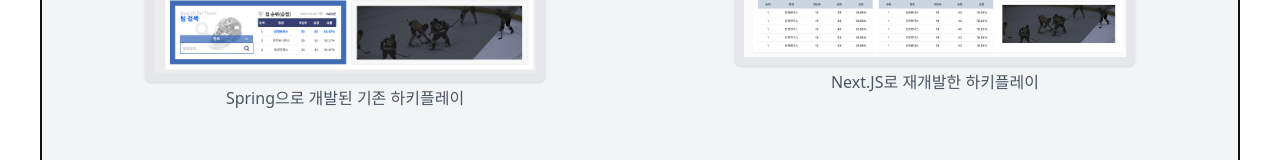
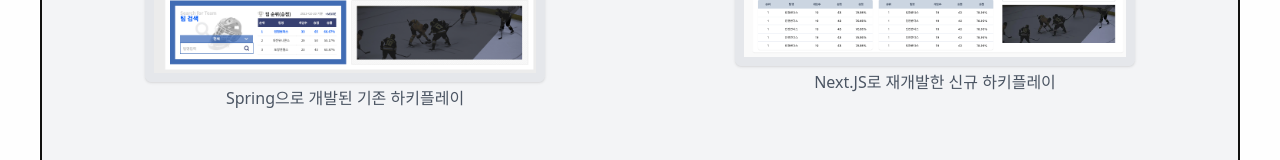
Before and after one commit to PJinsoo/pohtofolio, a Next.js app: page / in a window 1280 px wide. Both pictures are taken after a click on the element "구현 사진". Shown: the part 3883-4043 px from the top of the page. Built offline with nearby package versions, Linux system fonts and the light colour scheme.

Commit message:
텍스트 수정

```diff
--- a/components/career.tsx
+++ b/components/career.tsx
@@ -103,7 +103,7 @@ const Career = () => {
                             </div>
                             <div className="m-10 flex flex-col justify-center">
                                 <Image id={id+"_new"} src={newImg} alt={'Next.JS HockeyPlay'} width={400} onClick={imgViewModal} className="p-2 border rounded-md bg-gray-200 shadow"/>
-                                <span className="text-center text-gray-600 mt-1">Next.JS로 재개발한 하키플레이</span>
+                                <span className="text-center text-gray-600 mt-1">Next.JS로 재개발한 신규 하키플레이</span>
                             </div>
                         </div>
                         )}
--- a/components/projects.tsx
+++ b/components/projects.tsx
@@ -52,6 +52,7 @@ const Projects = () => {
                                 </p><br/>
                                 <p>
                                     <b>화면 크기에 따라 레이아웃 구조가 다르게 보일 반응형 웹으로 구현하였습니다.</b> 모바일 화면과 PC브라우저 화면에서 다르게 보일 것 입니다!
+                                    또한 Swiper나 모달 사용에서 오픈 라이브러리를 적극 활용하였습니다.
                                 </p><br/>
                                 <p>
                                     이렇게 프로젝트를 진행하며 <b>그동안 쌓은 React.JS의 실력을 다듬을 수 있었습니다.</b> 앞으로의 제 커리어를
```
